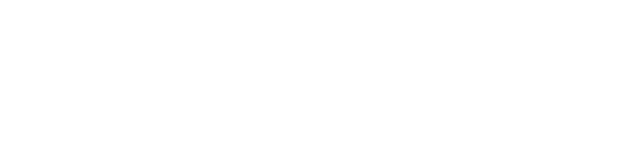
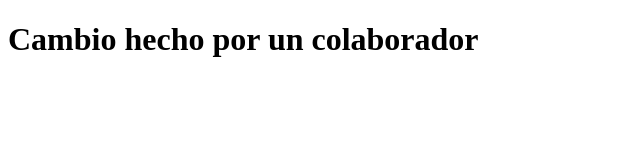
Before and after one commit to Ruiz16-17/PullResquest, a plain HTML site: page index.html in a window 1280 px wide. Shown: the whole page, without its empty margins (0-640 px from the left). Drawn offline with Linux system fonts and the light colour scheme.

Commit message:
Primero commit hecho por el colaborador

```diff
--- a/index.html
+++ b/index.html
@@ -7,6 +7,6 @@
     <title>Document</title>
 </head>
 <body>
-
+    <h1>Cambio hecho por un colaborador</h1>
 </body>
 </html>
```
